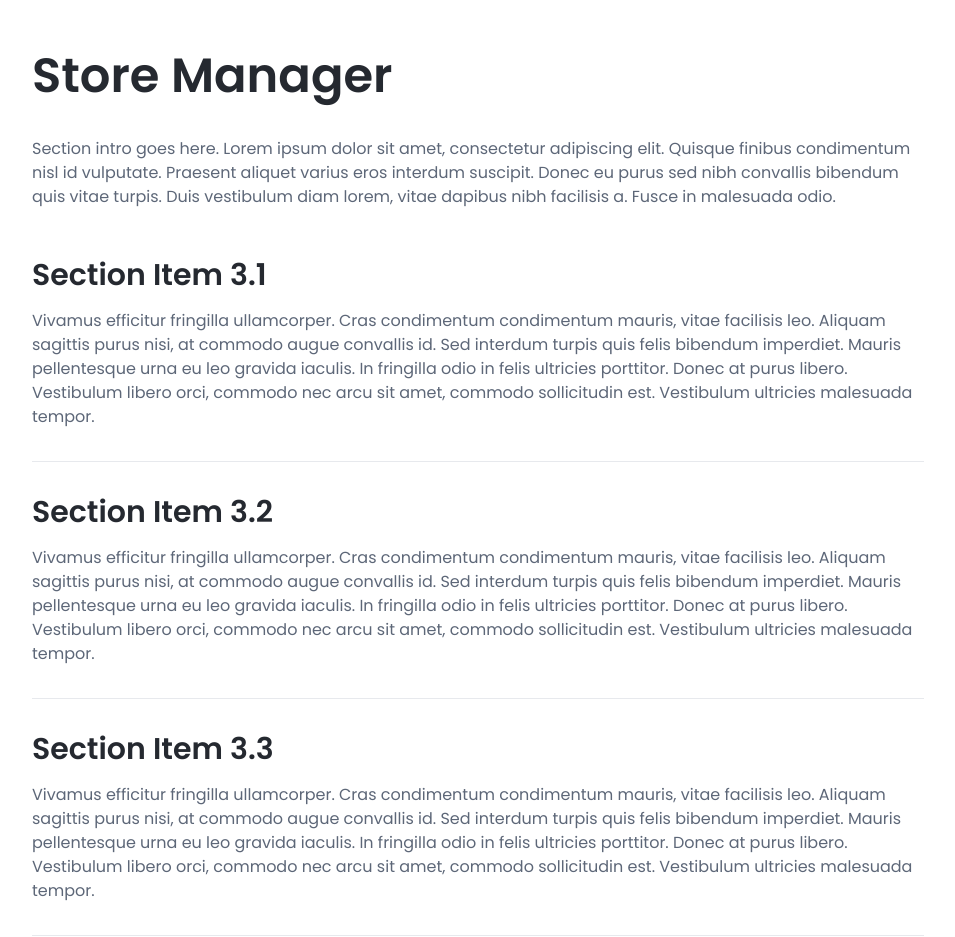
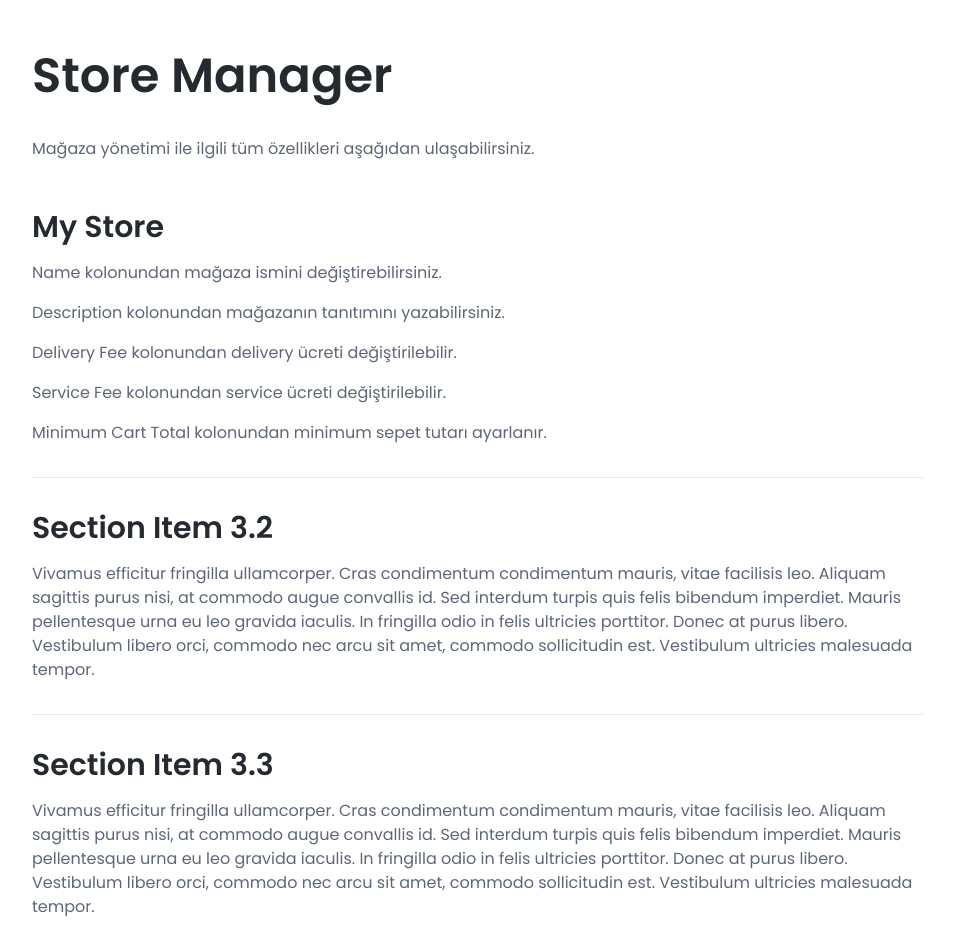
Before and after one commit to BARISHU-code/harvestrolley-docs, a plain HTML site: page docs-page.html in a window 1280 px wide. Shown: the part 5000-5937 px from the top of the page, without its empty margins (312-1267 px from the left). Drawn offline with nearby package versions, Linux system fonts and the light colour scheme.

Commit message:
store manager

```diff
--- a/docs-page.html
+++ b/docs-page.html
@@ -365,12 +365,17 @@
 				    <header class="docs-header">
 					    <h1 class="docs-heading">Store Manager</h1>
 					    <section class="docs-intro">
-						    <p>Section intro goes here. Lorem ipsum dolor sit amet, consectetur adipiscing elit. Quisque finibus condimentum nisl id vulputate. Praesent aliquet varius eros interdum suscipit. Donec eu purus sed nibh convallis bibendum quis vitae turpis. Duis vestibulum diam lorem, vitae dapibus nibh facilisis a. Fusce in malesuada odio.</p>
+						    <p>Mağaza yönetimi ile ilgili tüm özellikleri aşağıdan ulaşabilirsiniz.</p>
 						</section><!--//docs-intro-->
 				    </header>
 				     <section class="docs-section" id="item-3-1">
-						<h2 class="section-heading">Section Item 3.1</h2>
-						<p>Vivamus efficitur fringilla ullamcorper. Cras condimentum condimentum mauris, vitae facilisis leo. Aliquam sagittis purus nisi, at commodo augue convallis id. Sed interdum turpis quis felis bibendum imperdiet. Mauris pellentesque urna eu leo gravida iaculis. In fringilla odio in felis ultricies porttitor. Donec at purus libero. Vestibulum libero orci, commodo nec arcu sit amet, commodo sollicitudin est. Vestibulum ultricies malesuada tempor.</p>
+						<h2 class="section-heading">My Store</h2>
+						<p>Name kolonundan mağaza ismini değiştirebilirsiniz.</p>
+						<p>Description kolonundan mağazanın tanıtımını yazabilirsiniz.</p>
+						<p>Delivery Fee kolonundan delivery ücreti değiştirilebilir.</p>
+						<p>Service Fee kolonundan service ücreti değiştirilebilir.</p>
+						<p>Minimum Cart Total kolonundan minimum sepet tutarı ayarlanır.</p>
+
 					</section><!--//section-->
 
 					<section class="docs-section" id="item-3-2">
```
